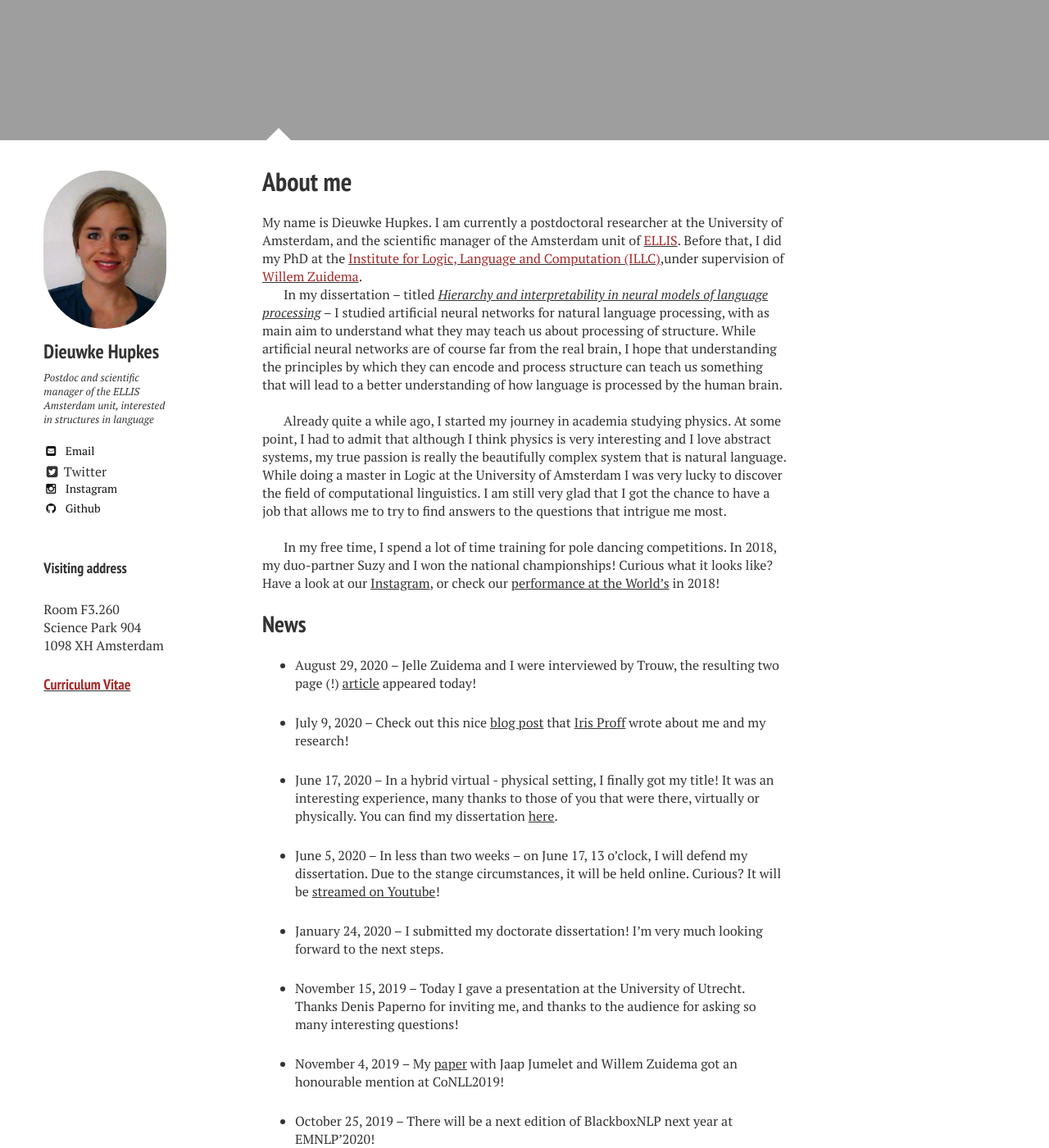
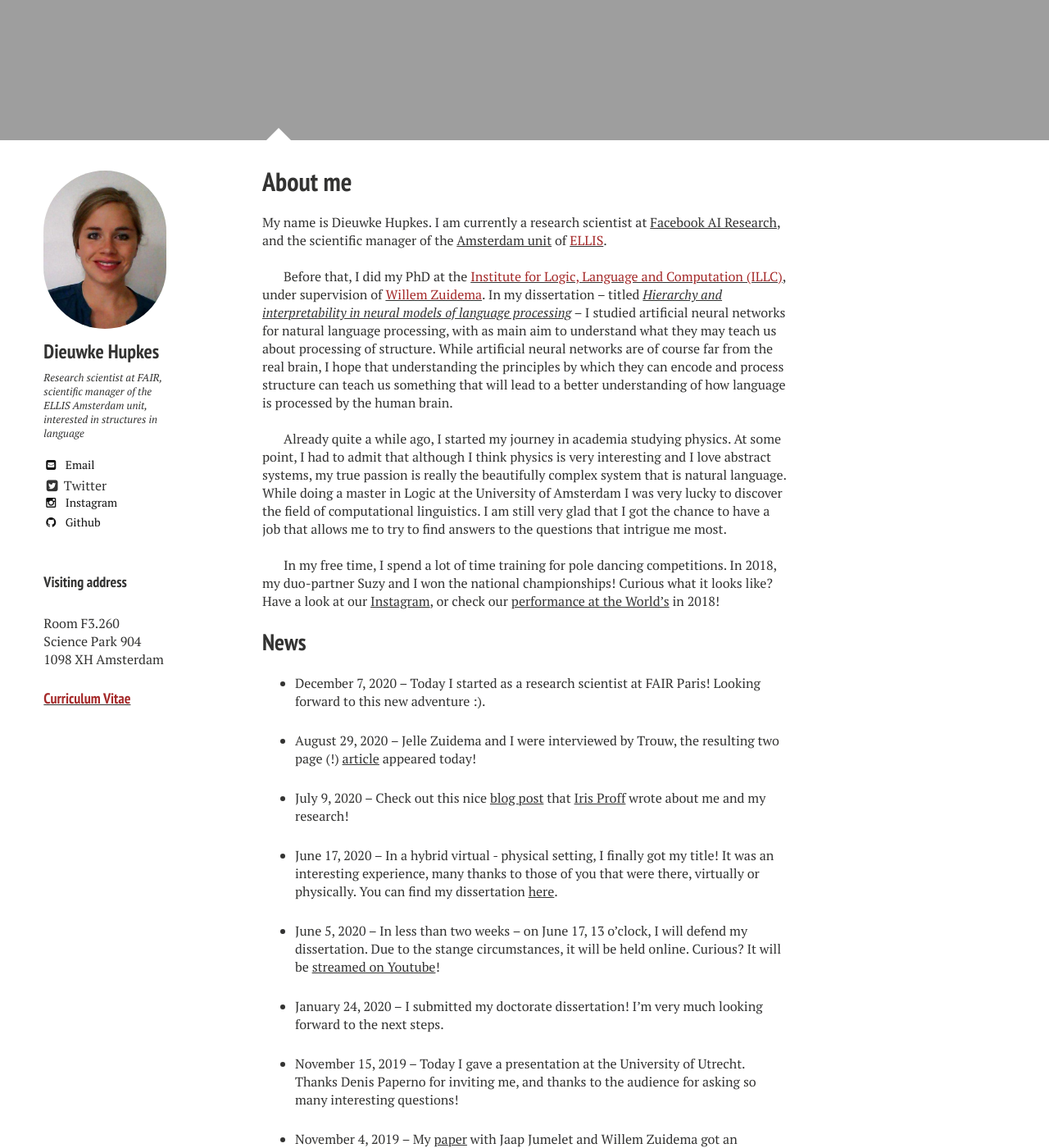
Before and after one commit to dieuwkehupkes/dieuwkehupkes.github.io, a Jekyll site: the page built from index.md, in a window 1280 px wide and 1400 px high, scrolled down 873 px. Shown: the whole window at 82% size. Built offline with Jekyll 4.4.1, drawn with Linux system fonts in a browser that asks for light colours; nearby versions of some CDN libraries.

Commit message:
Update job description

```diff
--- a/_config.yml
+++ b/_config.yml
@@ -28,7 +28,7 @@ kramdown:
 owner:
   name: Dieuwke Hupkes
   avatar: DHupkes.jpg
-  bio: "Postdoc and scientific manager of the ELLIS Amsterdam unit, interested in structures in language"
+  bio: "Research scientist at FAIR, scientific manager of the ELLIS Amsterdam unit, interested in structures in language"
   email: d.hupkes@uva.nl
   disqus-shortname:
   google:
--- a/index.md
+++ b/index.md
@@ -10,9 +10,10 @@ image:
 {% include _toc.html %}
 
 My name is Dieuwke Hupkes.
-I am currently a postdoctoral researcher at the University of Amsterdam, and the scientific manager of the Amsterdam unit of <a href="https://ellis.eu/" target="_blank"><font color="brown">ELLIS</font></a>.
-Before that, I did my PhD at the <a href="https:/illc.uva.nl" target="_blank"><font color="brown">Institute for Logic, Language and Computation (ILLC)</font></a>,under supervision of <a href="https://staff.fnwi.uva.nl/w.zuidema/" target="_blank"><font color="brown">Willem Zuidema</font></a>.
+I am currently a  research scientist at <a href="https://ai.facebook.com/" target="_blank">Facebook AI Research</a>, and the scientific manager of the <a href="https://ivi.fnwi.uva.nl/ellis/" target="_blank">Amsterdam unit</a> of <a href="https://ellis.eu/" target="_blank"><font color="brown">ELLIS</font></a>.
+<br /><br />
 
+Before that, I did my PhD at the <a href="https:/illc.uva.nl" target="_blank"><font color="brown">Institute for Logic, Language and Computation (ILLC)</font></a>, under supervision of <a href="https://staff.fnwi.uva.nl/w.zuidema/" target="_blank"><font color="brown">Willem Zuidema</font></a>.
 In my dissertation -- titled [<i>Hierarchy and interpretability in neural models of language processing</i>](https://pure.uva.nl/ws/files/48164248/Thesis.pdf){:target="blank"} -- I studied artificial neural networks for natural language processing, with as main aim to understand what they may teach us about processing of structure.
 While artificial neural networks are of course far from the real brain, I hope that understanding the principles by which they can encode and process structure can teach us something that will lead to a better understanding of how language is processed by the human brain.
 <br /><br />
@@ -29,6 +30,8 @@ Curious what it looks like?
 Have a look at our <a href="https://www.instagram.com/duo_polenotti/" target="_blank">Instagram</a>, or check our <a href="https://www.youtube.com/watch?v=ylr0YnVzjOg&t=158s" target="_blank">performance at the World's</a> in 2018!
 
 ## News
+
+- December 7, 2020 -- Today I started as a research scientist at FAIR Paris! Looking forward to this new adventure :).
 
 - August 29, 2020 -- Jelle Zuidema and I were interviewed by Trouw, the resulting two page (!) [article](Trouw-29-08-2020-article.pdf) appeared today!
 
```
Also changed, not shown: 1 other file.
